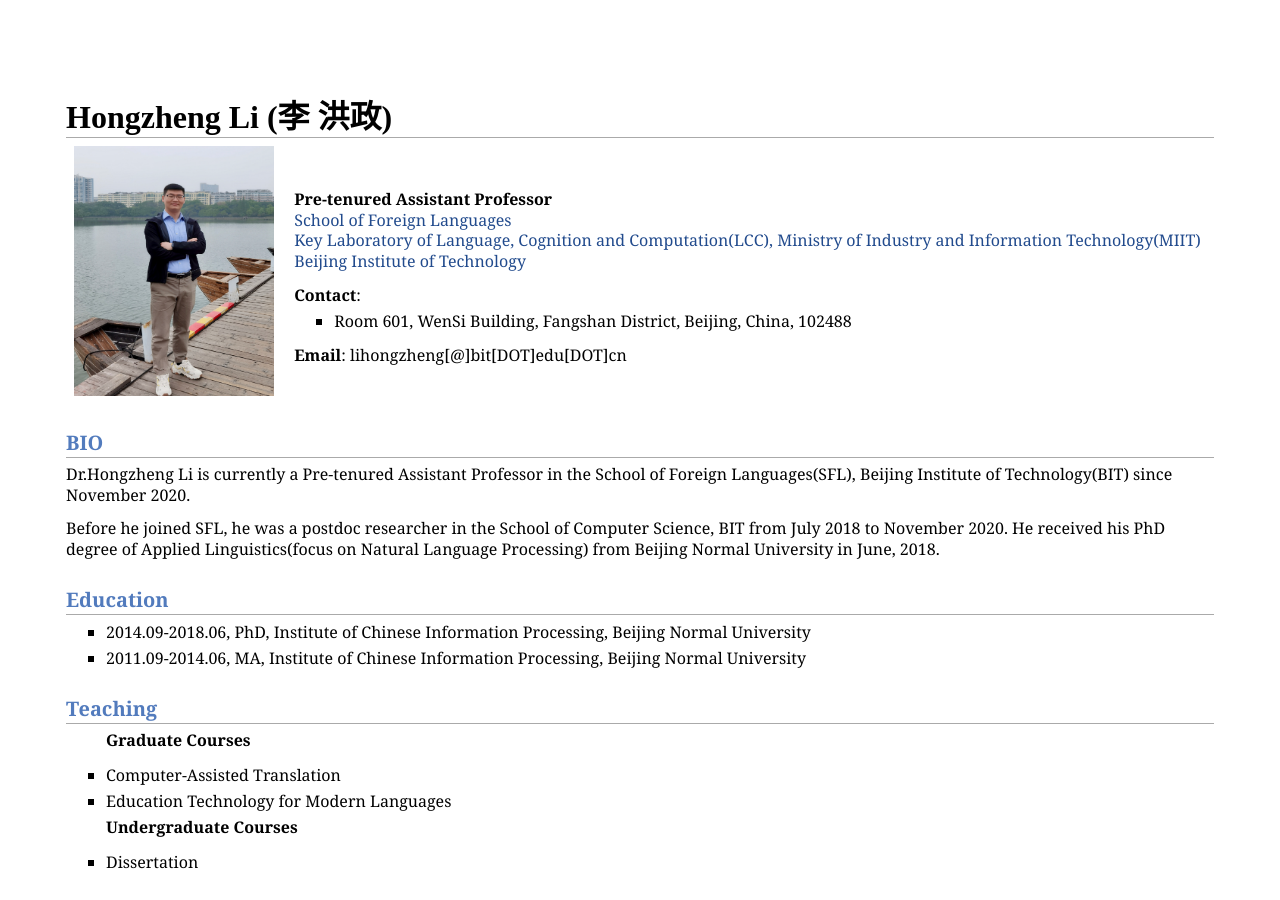
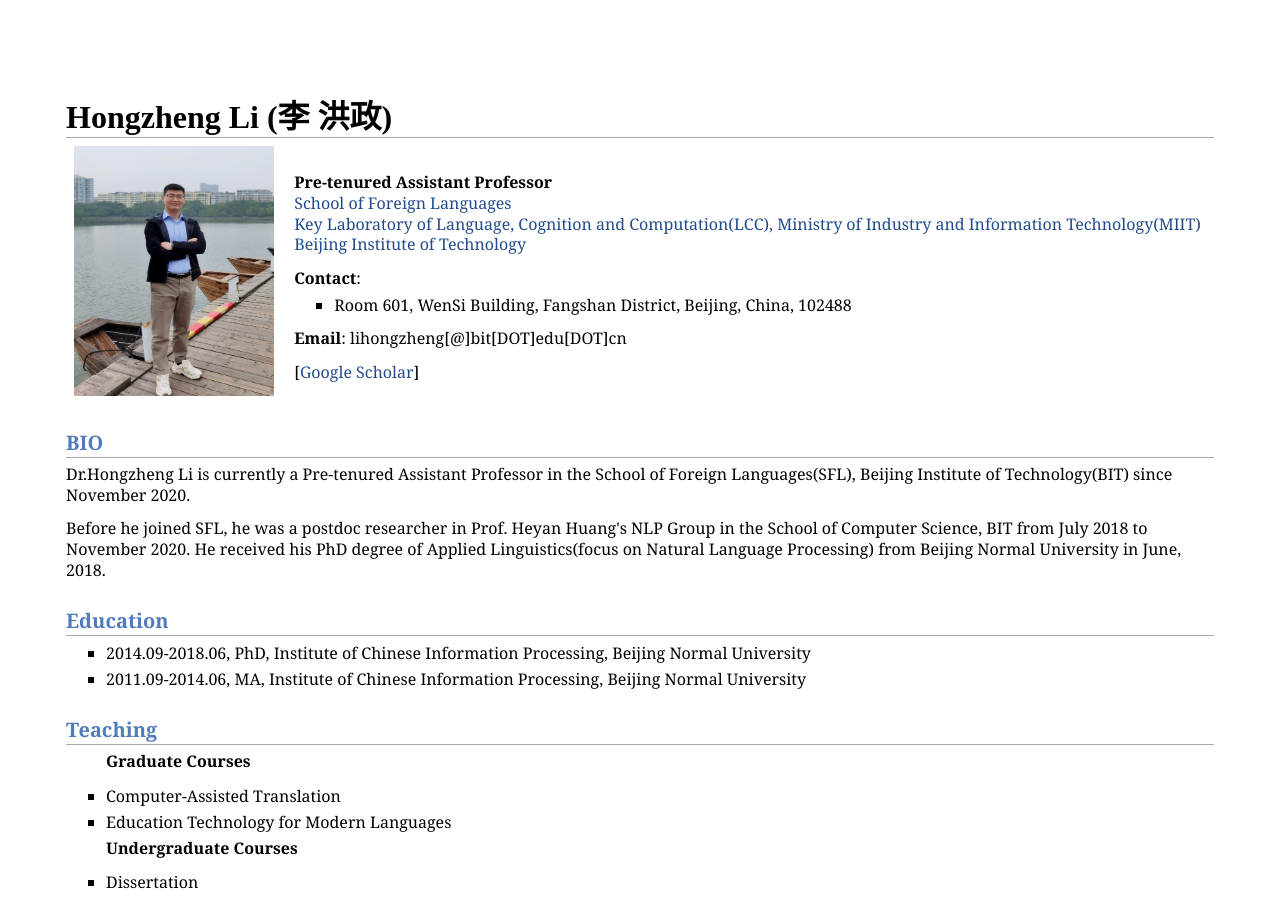
Before and after one commit to lihongzheng-nlp/lihongzheng-nlp.github.io, a Jekyll site: the page index.html, which Jekyll copies as it is, in a window 1280 px wide and 900 px high. Built offline with Jekyll 4.4.1, drawn with Linux system fonts in a browser that asks for light colours.

Commit message:
Update index.html

```diff
--- a/index.html
+++ b/index.html
@@ -24,12 +24,12 @@
 </li>
 </ul>
 <p><b>Email</b>: lihongzheng[@]bit[DOT]edu[DOT]cn</p>
-<!-- <p>[<a href="https://guitaowufeng.github.io/photos/cv.pdf">CV</a>] [<a href="https://github.com/guitaowufeng">Github</a>]
-[<a href="https://scholar.google.com.hk/citations?user=BrOLQdwAAAAJ&amp;hl=zh-CN">Google Scholar</a>]</p> -->
+<p>
+[<a href="https://scholar.google.com/citations?user=cMpYOkAAAAAJ&hl=zh-CN">Google Scholar</a>]</p>
 </td></tr></table>
 <h2>BIO</h2>
 <p>Dr.Hongzheng Li is currently a Pre-tenured Assistant Professor in the School of Foreign Languages(SFL), Beijing Institute of Technology(BIT) since November 2020. </p>
-<p>Before he joined SFL, he was a postdoc researcher in the School of Computer Science, BIT from July 2018 to November 2020. He received his PhD degree of Applied Linguistics(focus on Natural Language Processing) from Beijing Normal University in June, 2018.</p>
+<p>Before he joined SFL, he was a postdoc researcher in Prof. Heyan Huang's NLP Group in the School of Computer Science, BIT from July 2018 to November 2020. He received his PhD degree of Applied Linguistics(focus on Natural Language Processing) from Beijing Normal University in June, 2018.</p>
 <h2>Education</h2>
 <ul>
 <li><p>2014.09-2018.06, PhD, Institute of Chinese Information Processing, Beijing Normal University</p>
```
